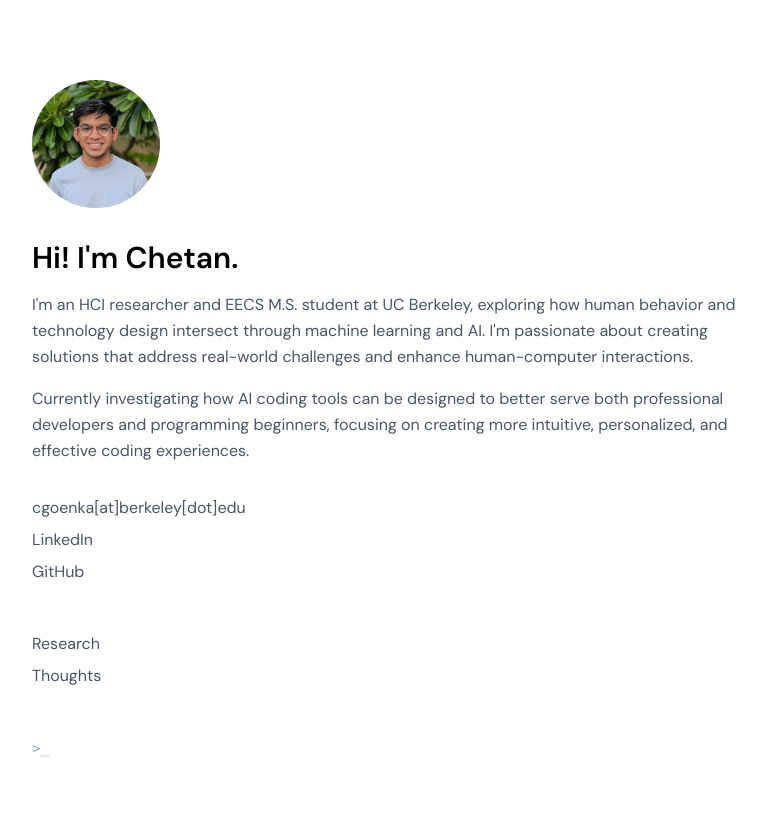
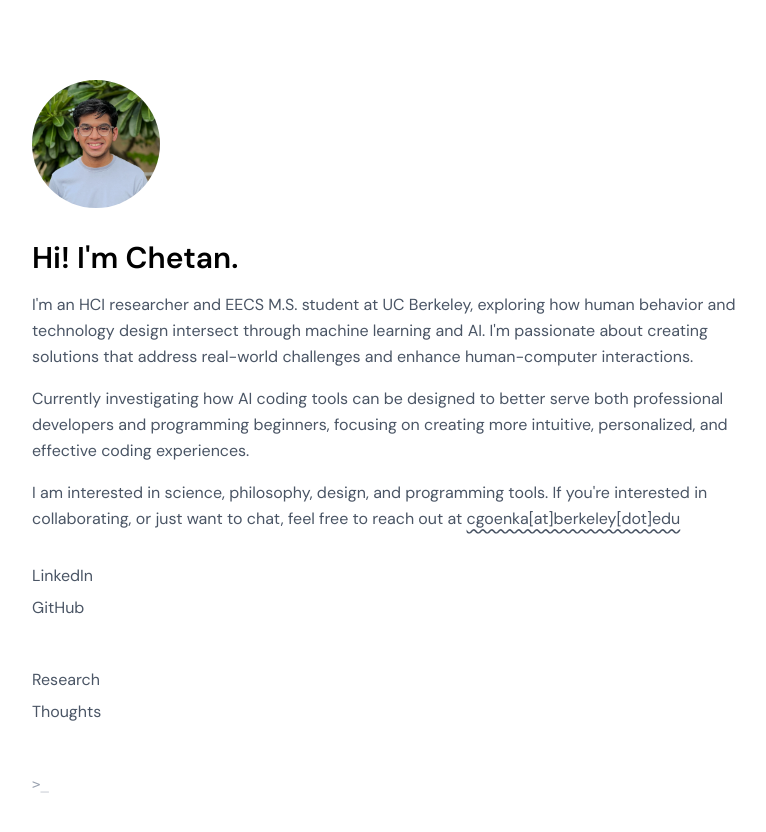
Before and after one commit to c-goenka/personal-website, a Next.js app: page / in a window 1280 px wide. Shown: the top 832 px of the page, without its empty margins (256-1022 px from the left). Built offline with nearby package versions, Linux system fonts and the light colour scheme.

Commit message:
added bio content and organization

```diff
--- a/src/app/page.tsx
+++ b/src/app/page.tsx
@@ -26,17 +26,14 @@ export default function Home() {
                 <p className="text-gray-600 leading-relaxed mt-4">
                     Currently investigating how AI coding tools can be designed to better serve both professional developers and programming beginners, focusing on creating more intuitive, personalized, and effective coding experiences.
                 </p>
+                <p className="text-gray-600 leading-relaxed mt-4">
+                    I am interested in science, philosophy, design, and programming tools. If you're interested in collaborating, or just want to chat, feel free to reach out at <a href="mailto:cgoenka@berkeley.edu" className="underline decoration-wavy underline-offset-4 hover:text-black transition-colors">cgoenka[at]berkeley[dot]edu</a>
+                </p>
             </div>
 
             {/* Contact Links */}
             <div className="mb-12">
                 <div className="flex flex-col gap-2">
-                    <a
-                        href="mailto:cgoenka@berkeley.edu"
-                        className="text-gray-600 hover:text-black transition-colors"
-                    >
-                        cgoenka[at]berkeley[dot]edu
-                    </a>
                     <a
                         href="https://linkedin.com/in/yourprofile"
                         target="_blank"
```
